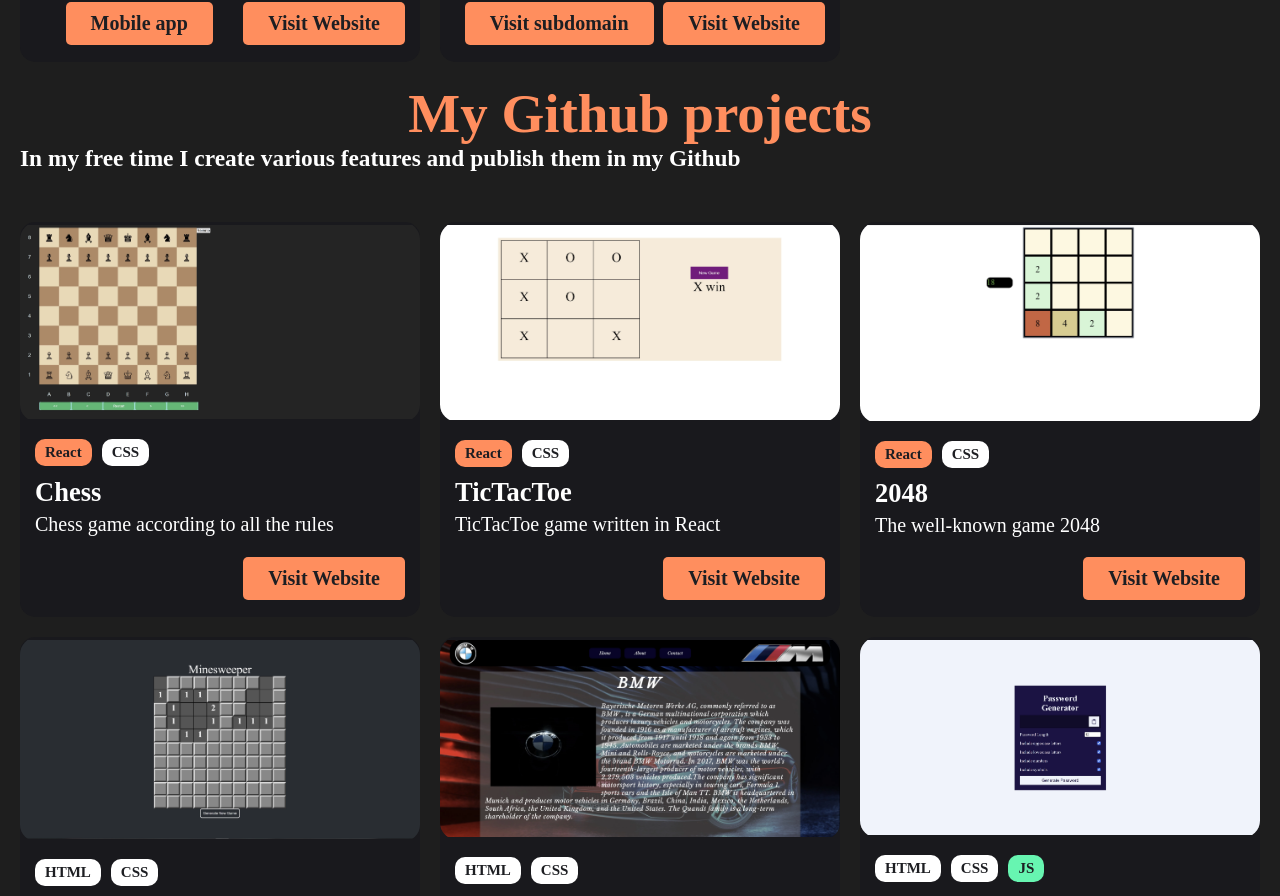
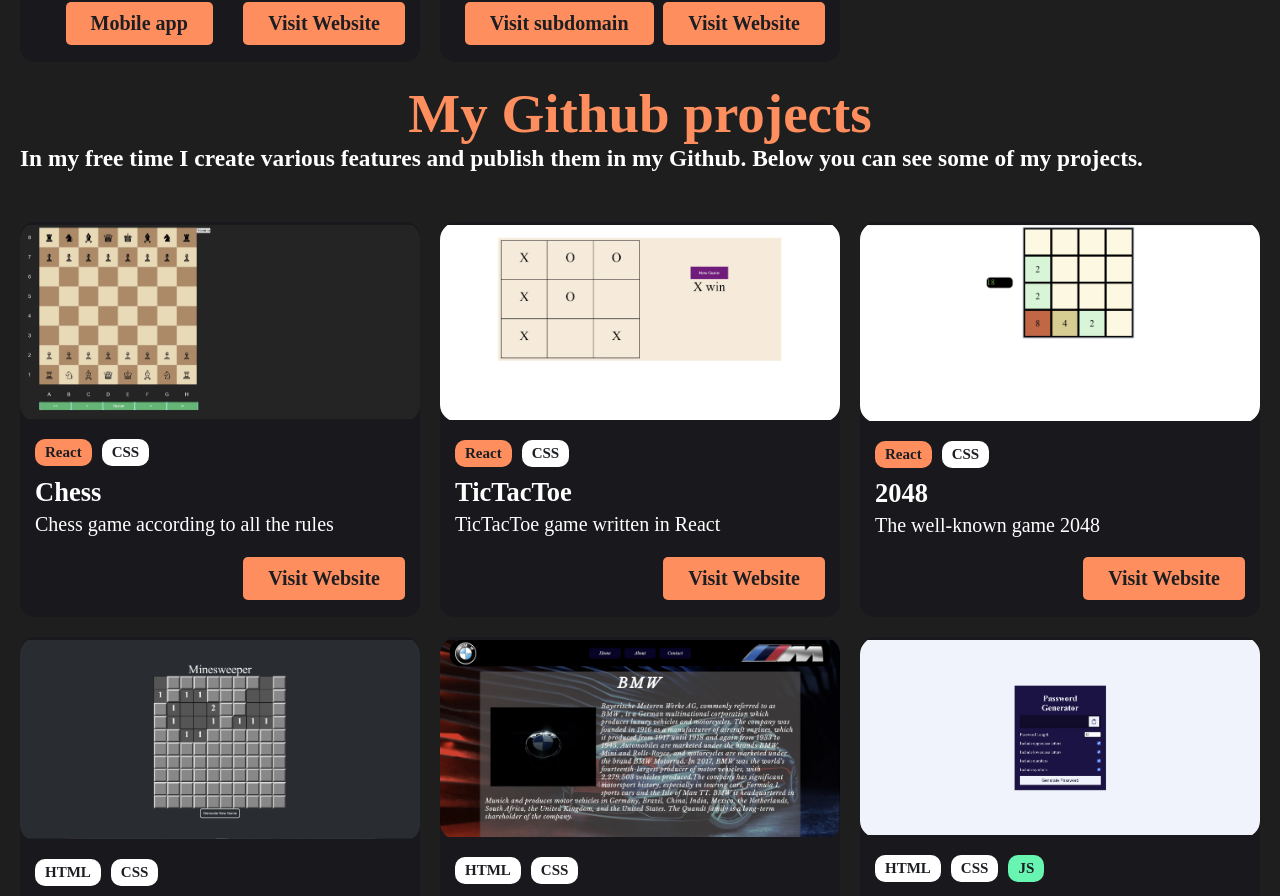
Before and after one commit to ArtyomSukiasyan/portfolio, a Next.js app: page / in a window 1280 px wide. Shown: the part 2834-3730 px from the top of the page. Built offline with nearby package versions, Linux system fonts and the light colour scheme.

Commit message:
feat: update project text

```diff
--- a/src/constants/projectTexts.ts
+++ b/src/constants/projectTexts.ts
@@ -1,4 +1,6 @@
 export const visitSite = "Visit Website";
+
+export const sourceCode = "Source code"
 
 export const internalProjectsText =
   "Since the start of job, I wrote government programs and programs for internal use (can't be posted due to NDA). Here is some of my open source projects";
@@ -6,4 +8,4 @@ export const internalProjectsText =
 export const githubProjects = "My Github projects";
 
 export const freeTimeText =
-  "In my free time I create various features and publish them in my Github";
+  "In my free time I create various features and publish them in my Github. Below you can see some of my projects.";
```
